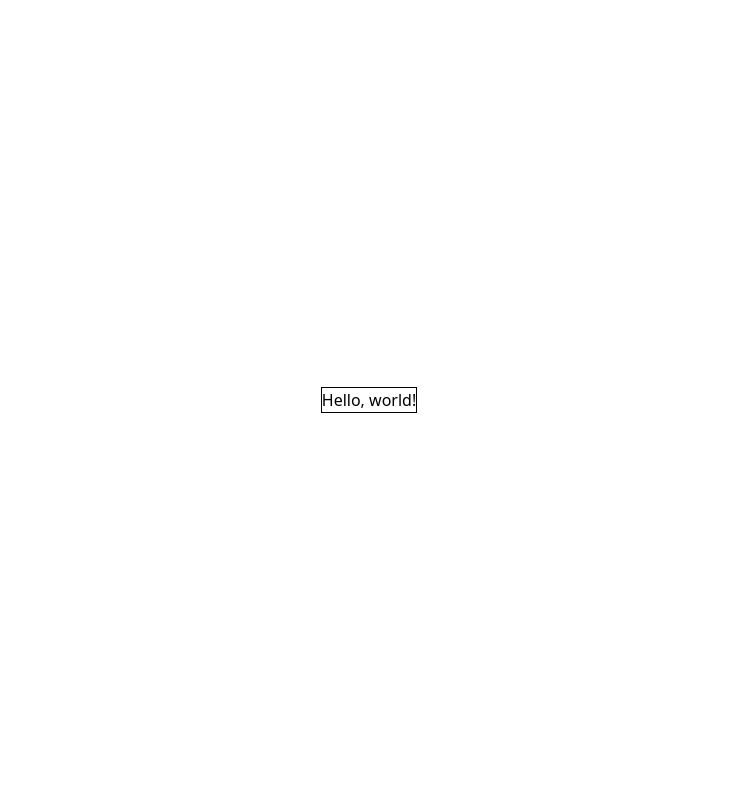
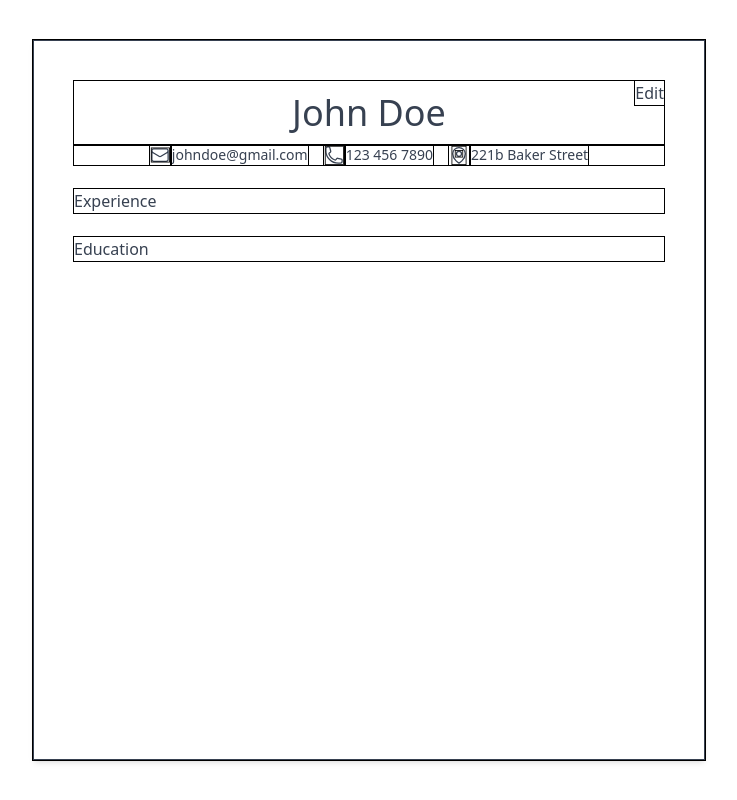
Before and after one commit to royojeda/cv-application, a React (Create React App) app: page / in a window 1280 px wide. Shown: the whole page, without its empty margins (271-1008 px from the left). Built offline with nearby package versions, Linux system fonts and the light colour scheme.

Commit message:
Add a general page layout

```diff
--- a/src/App.tsx
+++ b/src/App.tsx
@@ -3,8 +3,77 @@
 export default class App extends React.Component {
   render() {
     return (
-      <div className="flex h-screen w-screen items-center justify-center">
-        <div>Hello, world!</div>
+      <div className="flex min-h-screen w-screen text-gray-700">
+        <div className="flex flex-1 items-center justify-center p-4 sm:p-10">
+          <div className="flex min-h-full max-w-2xl flex-1 flex-col gap-6 border border-gray-700 p-10 shadow-md">
+            <div className="general-information relative">
+              <button className="absolute right-0">Edit</button>
+              <div className="py-3 text-center text-4xl font-medium">
+                John Doe
+              </div>
+              <div className="flex flex-col items-center justify-center gap-4 xs:flex-row">
+                <div className="email-address flex items-center gap-0.5 text-sm">
+                  <svg
+                    xmlns="http://www.w3.org/2000/svg"
+                    fill="none"
+                    viewBox="0 0 24 24"
+                    strokeWidth={1.5}
+                    stroke="currentColor"
+                    className="h-5 w-5"
+                  >
+                    <path
+                      strokeLinecap="round"
+                      strokeLinejoin="round"
+                      d="M21.75 6.75v10.5a2.25 2.25 0 01-2.25 2.25h-15a2.25 2.25 0 01-2.25-2.25V6.75m19.5 0A2.25 2.25 0 0019.5 4.5h-15a2.25 2.25 0 00-2.25 2.25m19.5 0v.243a2.25 2.25 0 01-1.07 1.916l-7.5 4.615a2.25 2.25 0 01-2.36 0L3.32 8.91a2.25 2.25 0 01-1.07-1.916V6.75"
+                    />
+                  </svg>
+                  <div className="break-words">johndoe@gmail.com</div>
+                </div>
+                <div className="phone-number flex items-center gap-0.5 text-sm">
+                  <svg
+                    xmlns="http://www.w3.org/2000/svg"
+                    fill="none"
+                    viewBox="0 0 24 24"
+                    strokeWidth={1.5}
+                    stroke="currentColor"
+                    className="h-5 w-5"
+                  >
+                    <path
+                      strokeLinecap="round"
+                      strokeLinejoin="round"
+                      d="M2.25 6.75c0 8.284 6.716 15 15 15h2.25a2.25 2.25 0 002.25-2.25v-1.372c0-.516-.351-.966-.852-1.091l-4.423-1.106c-.44-.11-.902.055-1.173.417l-.97 1.293c-.282.376-.769.542-1.21.38a12.035 12.035 0 01-7.143-7.143c-.162-.441.004-.928.38-1.21l1.293-.97c.363-.271.527-.734.417-1.173L6.963 3.102a1.125 1.125 0 00-1.091-.852H4.5A2.25 2.25 0 002.25 4.5v2.25z"
+                    />
+                  </svg>
+                  <div className="break-words">123 456 7890</div>
+                </div>
+                <div className="address flex items-center gap-0.5 text-sm">
+                  <svg
+                    xmlns="http://www.w3.org/2000/svg"
+                    fill="none"
+                    viewBox="0 0 24 24"
+                    strokeWidth={1.5}
+                    stroke="currentColor"
+                    className="h-5 w-5"
+                  >
+                    <path
+                      strokeLinecap="round"
+                      strokeLinejoin="round"
+                      d="M15 10.5a3 3 0 11-6 0 3 3 0 016 0z"
+                    />
+                    <path
+                      strokeLinecap="round"
+                      strokeLinejoin="round"
+                      d="M19.5 10.5c0 7.142-7.5 11.25-7.5 11.25S4.5 17.642 4.5 10.5a7.5 7.5 0 1115 0z"
+                    />
+                  </svg>
+                  <div className="break-words">221b Baker Street</div>
+                </div>
+              </div>
+            </div>
+            <div>Experience</div>
+            <div>Education</div>
+          </div>
+        </div>
       </div>
     );
   }
```
